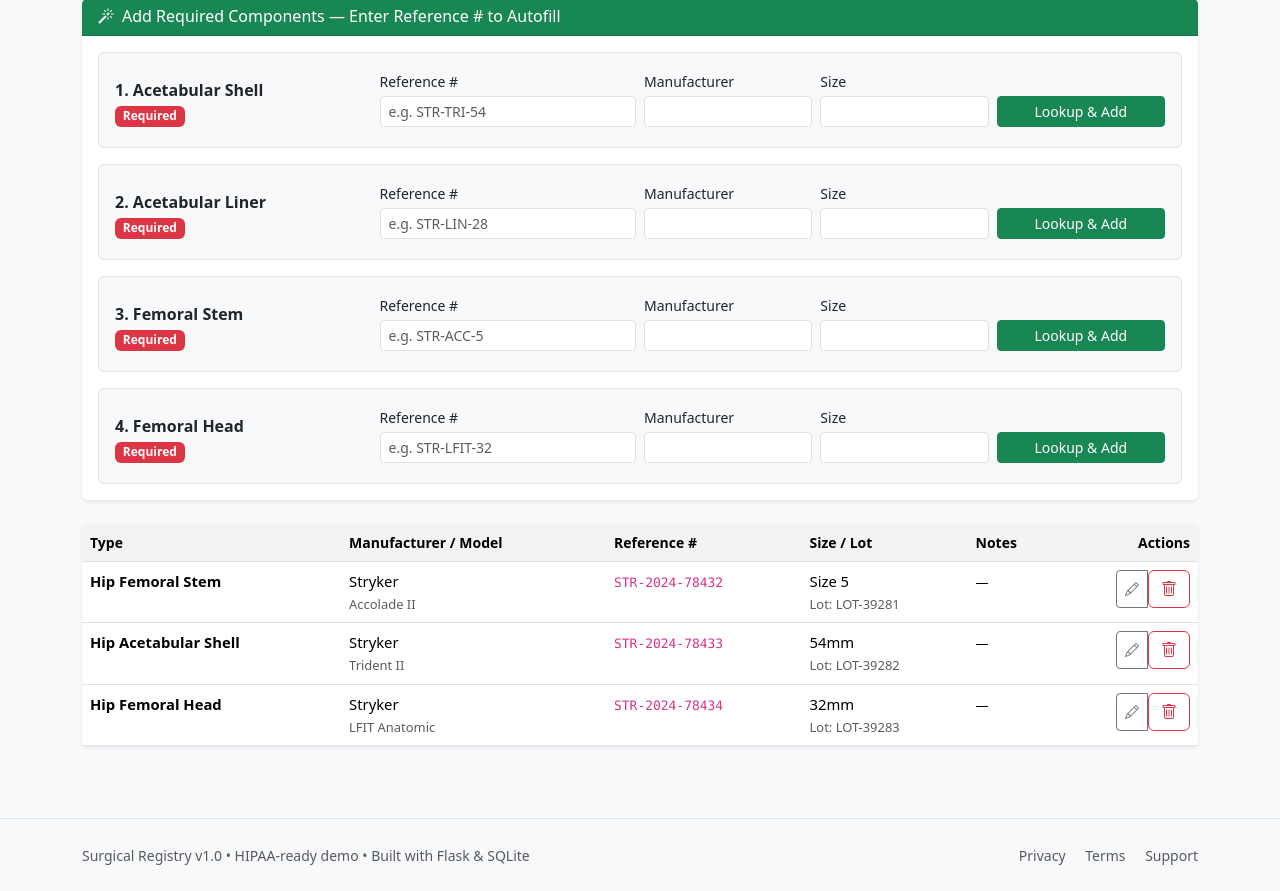
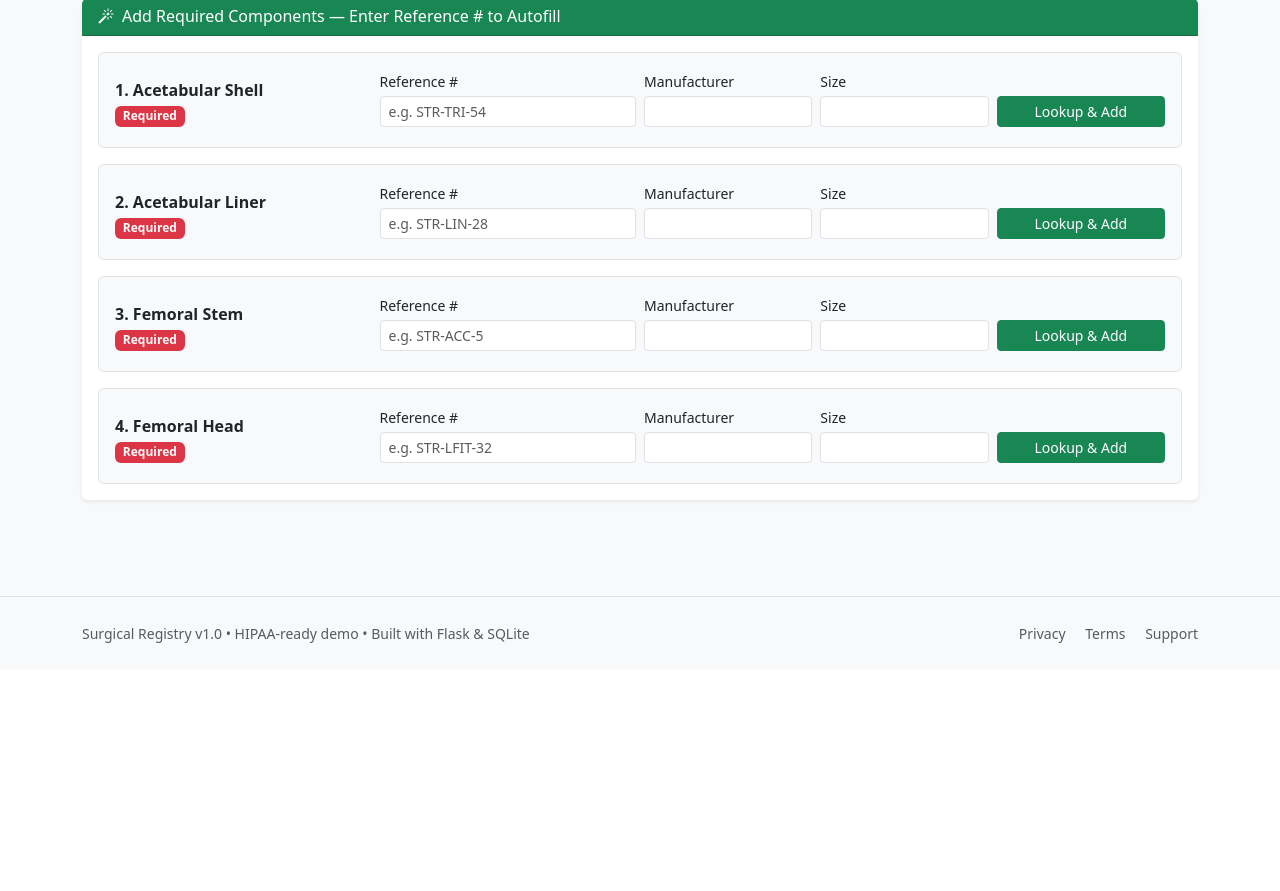
Before and after one commit to echo11dev/surgical-registry, a Flask app: page /surgeries/1 in a window 1280 px wide. Shown: the part 495-1386 px from the top of the page. After the commit the page ends 1138 px from the top, so only its background shows below. Run offline with Flask 3, Linux system fonts and the light colour scheme.

Commit message:
Add files via upload

```diff
--- a/templates/surgery_detail.html
+++ b/templates/surgery_detail.html
@@ -367,64 +367,6 @@
         </div>
         {% endif %}
 
-    </div>
-</div>
-{% endif %}
-
-{% if implants %}
-<div class="card">
-    <div class="table-responsive">
-        <table class="table table-hover mb-0 data-table">
-            <thead>
-                <tr>
-                    <th>Type</th>
-                    <th>Manufacturer / Model</th>
-                    <th>Reference #</th>
-                    <th>Size / Lot</th>
-                    <th>Notes</th>
-                    <th class="text-end">Actions</th>
-                </tr>
-            </thead>
-            <tbody>
-                {% for implant in implants %}
-                <tr class="implant-row">
-                    <td>
-                        <strong>{{ implant.implant_type.name if implant.implant_type else '—' }}</strong>
-                    </td>
-                    <td>
-                        {{ implant.manufacturer.name if implant.manufacturer else '—' }}<br>
-                        <small class="text-muted">{{ implant.model or '—' }}</small>
-                    </td>
-                    <td><code>{{ implant.reference_number or '—' }}</code></td>
-                    <td>
-                        {{ implant.size or '—' }}<br>
-                        <small class="text-muted">Lot: {{ implant.lot_number or '—' }}</small>
-                    </td>
-                    <td><small>{{ implant.notes or '—' }}</small></td>
-                    <td class="text-end">
-                        <div class="btn-group btn-group-sm">
-                            <button class="btn btn-outline-secondary" data-bs-toggle="modal" data-bs-target="#editImplantModal{{ implant.id }}">
-                                <i class="bi bi-pencil"></i>
-                            </button>
-                            <form id="deleteImplant{{ implant.id }}" action="{{ url_for('delete_implant', implant_id=implant.id) }}" method="POST" class="d-inline">
-                                <button type="button" class="btn btn-outline-danger" onclick="confirmDelete('deleteImplant{{ implant.id }}', 'implant')">
-                                    <i class="bi bi-trash"></i>
-                                </button>
-                            </form>
-                        </div>
-                    </td>
-                </tr>
-                {% endfor %}
-            </tbody>
-        </table>
-    </div>
-</div>
-{% else %}
-<div class="card">
-    <div class="card-body text-center py-5">
-        <i class="bi bi-cpu text-muted" style="font-size: 4rem;"></i>
-        <h5 class="mt-3">No implants recorded for this surgery</h5>
-        <p class="text-muted">Add implants using the button above.</p>
     </div>
 </div>
 {% endif %}
```
